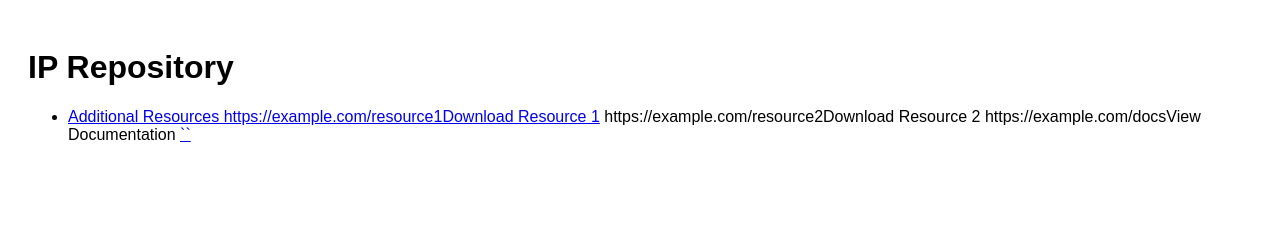
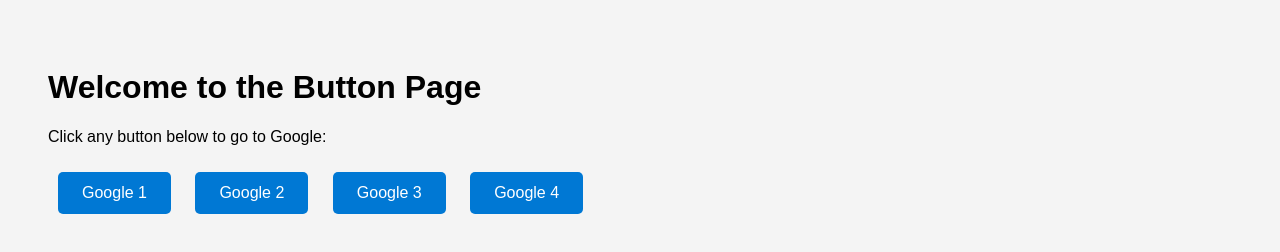
Before and after one commit to Joms4Short/jomar.github.io, a plain HTML site: page IP_Repository/index.html in a window 1280 px wide. Drawn offline with Linux system fonts and the light colour scheme.

Commit message:
Update index.html

```diff
--- a/IP_Repository/index.html
+++ b/IP_Repository/index.html
@@ -2,27 +2,29 @@
 <html lang="en">
 <head>
   <meta charset="UTF-8">
-  <title>IP Repository</title>
+  <title>Simple Button Page</title>
   <script type="text/javascript">
     (function(c,l,a,r,i,t,y){
         c[a]=c[a]||function(){(c[a].q=c[a].q||[]).push(arguments)};
-        t=l.createElement(r);t.async=1;t.src="https://www.clarity.ms/tag/tx55q64xq0";
+        t=l.createElement(r);t.async=1;t.src="https://www.clarity.ms/tag/"+i;
         y=l.getElementsByTagName(r)[0];y.parentNode.insertBefore(t,y);
     })(window, document, "clarity", "script", "tx55q64xq0");
   </script>
   <style>
     body {
       font-family: Arial, sans-serif;
-      padding: 20px;
+      padding: 40px;
+      background-color: #f4f4f4;
     }
     .button {
       display: inline-block;
-      margin: 10px 5px;
-      padding: 10px 20px;
+      margin: 10px;
+      padding: 12px 24px;
       background-color: #0078D4;
       color: white;
       text-decoration: none;
       border-radius: 5px;
+      font-size: 16px;
       transition: background-color 0.3s ease;
     }
     .button:hover {
@@ -31,19 +33,12 @@
   </style>
 </head>
 <body>
-  <h1>IP Repository</h1>
-  <ul>
-    <li>
-      <a href="https://joms4short.github.io/jomar.github.io/IP_Repository/latticesemi.comr_1.0.0.ipk
-        latticesemi.com_2d_scaler_1.0.0.ipk
-      </a>
-    </li>
-  </ul>
+  <h1>Welcome to the Button Page</h1>
+  <p>Click any button below to go to Google:</p>
 
-  <h2>Additional Resources</h2>
-  https://example.com/resource1Download Resource 1</a>
-  https://example.com/resource2Download Resource 2</a>
-  https://example.com/docsView Documentation</a>
-  <a href="https://example.com/survey" class</body>
+  <a href="https://www.google.com" class="button" target="_blank">Google 1</a>
+  <a href="https://www.google.com" class="button" target="_blank">Google 2</a>
+  <a href="https://www.google.com" class="button" target="_blank">Google 3</a>
+  <a href="https://www.google.com" class="button" target="_blank">Google 4</a>
+</body>
 </html>
-``
```
